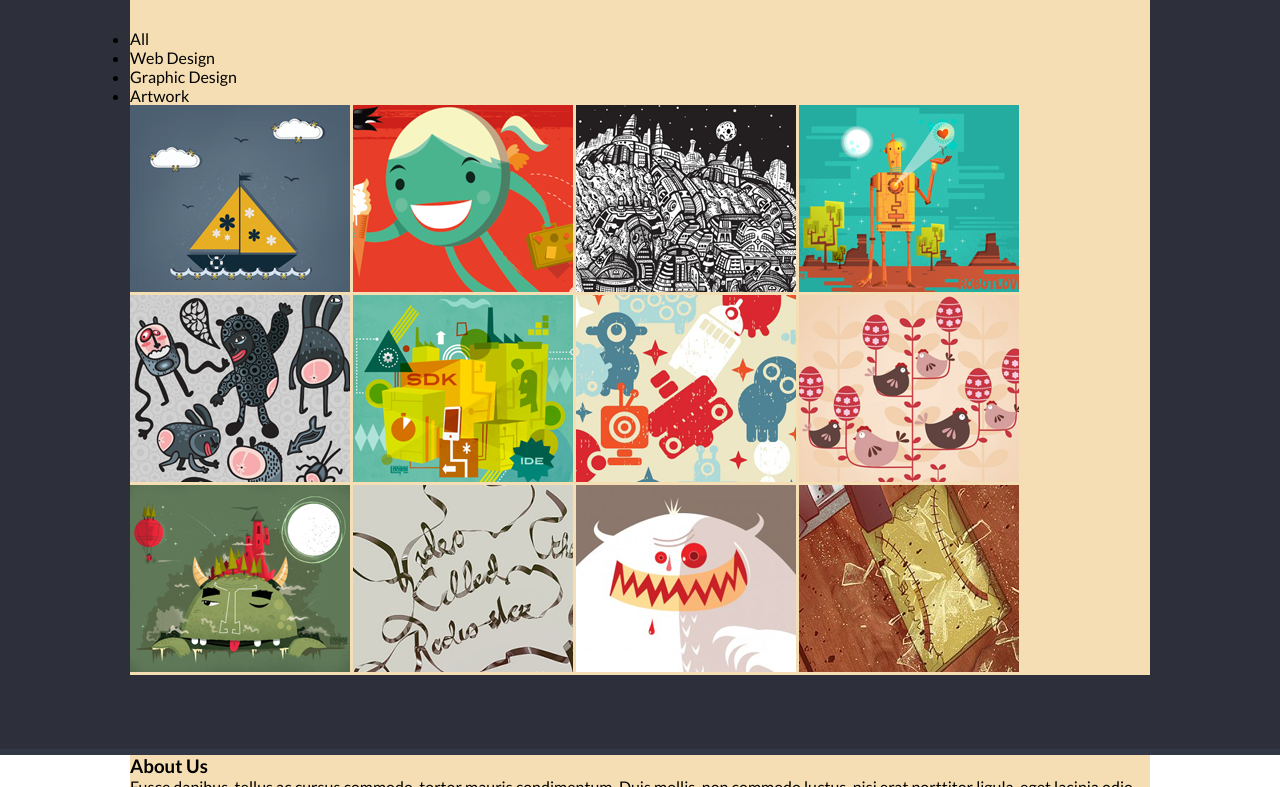
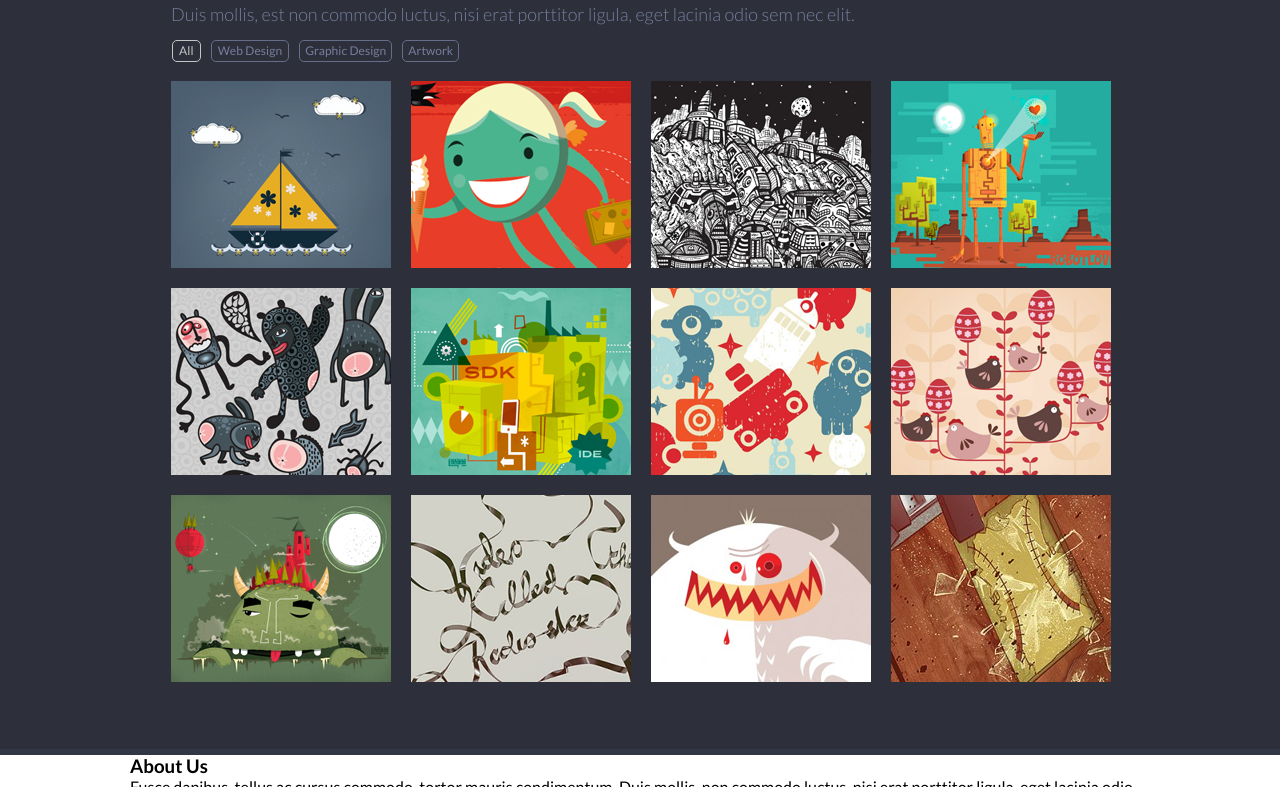
Before and after one commit to timon4ik2102/singolo, a plain HTML site: page singolo2.html in a window 1280 px wide. Shown: the part 115-902 px from the top of the page. Drawn offline with Linux system fonts and the light colour scheme.

Commit message:
feat: add styles of portfolio section

```diff
--- a/singolo2.css
+++ b/singolo2.css
@@ -55,7 +55,6 @@
 .content {
 	margin: 0 auto;
 	max-width: 1020px;
-	background-color: wheat;
 }
 
 .portfolio {
@@ -72,18 +71,59 @@
 	font-size: 30px;
 	line-height: 18px;
 	color: #666d89;
-	font-family: 'Lato';
 	font-weight: 900;
+	text-align: left;
+	letter-spacing: -0.11px;
+}
+
+.portfolio-title-text {
+	margin-top: 27px;
+	width: 940px;
+	font-size: 18px;
+	line-height: 30px;
+	color: #767e9e;
+	font-weight: 300;
+
 	text-align: left;
 }
 
-.portfolio-title-text {
-	width: 940px;
-	height: 57px;
-	font-size: 18px;
-	line-height: 30px;
+.portfolio-buttons {
+	display: flex;
+	margin-top: 11px;
+	padding-left: 42px;
+}
+
+.portfolio-btn {
+	padding: 0 6.1px;
+	margin-right: 10px;
+	list-style-type: none;
+	border-radius: 5px;
+	border: 1px solid #666d89;
+	font-size: 12px;
+	line-height: 20px;
 	color: #767e9e;
-	font-family: 'Lato';
-	font-weight: 300;
-	text-align: left;
+	font-weight: 400;
+	letter-spacing: 0.06px;
+	cursor: pointer;
 }
+
+.portfolio-btn:nth-child(3),
+.portfolio-btn:nth-child(4) {
+	padding: 0 5px;
+}
+
+.portfolio-btn-active,
+.portfolio-btn:hover {
+	color: #c5c5c5;
+	border: 1px solid #c5c5c5;
+}
+
+.portfolio-images {
+	margin-top: 19px;
+	margin-left: 41px;
+}
+
+.portfolio-img {
+	margin-bottom: 17px;
+	margin-right: 17px;
+}
```
